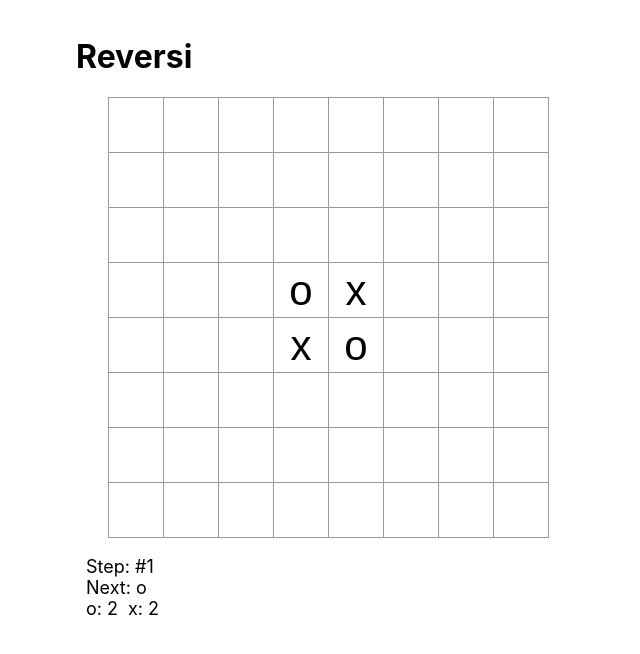
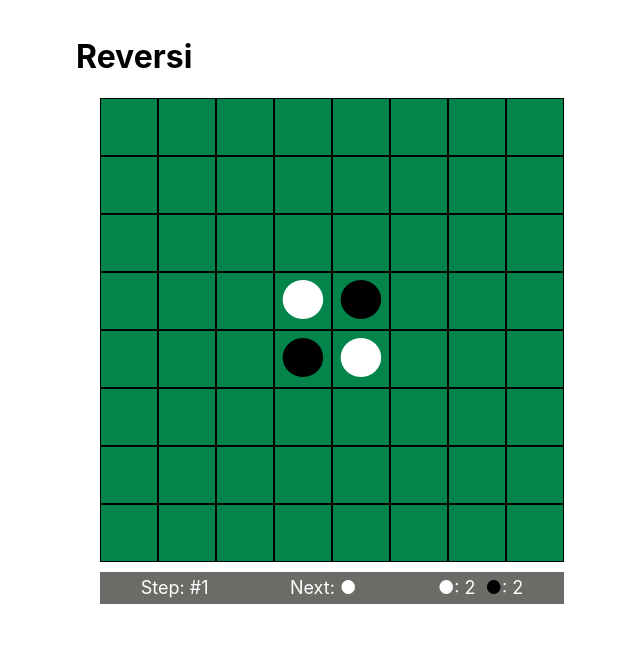
Before and after one commit to akhrszk/reversi-react-redux, a React (Create React App) app: page / in a window 1280 px wide. Shown: the top 654 px of the page, without its empty margins (308-948 px from the left). Built offline with nearby package versions, Linux system fonts and the light colour scheme.

Commit message:
style適用

```diff
--- a/package.json
+++ b/package.json
@@ -7,11 +7,13 @@
     "@testing-library/jest-dom": "^4.2.4",
     "@testing-library/react": "^9.3.2",
     "@testing-library/user-event": "^7.1.2",
+    "@types/classnames": "^2.2.10",
     "@types/jest": "^24.0.0",
     "@types/node": "^12.0.0",
     "@types/react": "^16.9.0",
     "@types/react-dom": "^16.9.0",
     "@types/react-redux": "^7.1.7",
+    "classnames": "^2.2.6",
     "react": "^16.13.1",
     "react-dom": "^16.13.1",
     "react-redux": "^7.2.0",
--- a/src/features/board/Board.module.css
+++ b/src/features/board/Board.module.css
@@ -1,21 +1,38 @@
 
 .board {
-  width: 448px;
-  height: 448px;
+  width: 464px;
+  height: 464px;
   margin: 0 auto;
 }
 
 .cell {
-  background: #fff;
-  border: 1px solid #999;
+  background-color: #02854b;
+  border: 1px solid #000;
   float: left;
-  font-size: 42px;
-  line-height: 56px;
+  font-size: 54px;
+  line-height: 54px;
   height: 56px;
   width: 56px;
-  margin-right: -1px;
-  margin-top: -1px;
   padding: 0;
+  margin: 0;
   text-align: center;
+}
+
+.cell button {
+  width: 100%;
+  height: 100%;
   cursor: pointer;
+  background-color: transparent;
+  background-repeat:no-repeat;
+  border: none;
+  overflow: hidden;
+  outline:none;
 }
+
+.white {
+  color: white;
+}
+
+.black {
+  color: black;
+}
--- a/src/features/board/Board.tsx
+++ b/src/features/board/Board.tsx
@@ -1,4 +1,5 @@
 import React from 'react';
+import classNames from 'classnames';
 import { Disk } from '../../domain/disk';
 import { selectBoard } from './boardSlice';
 import { useSelector } from 'react-redux';
@@ -13,13 +14,15 @@ const Cell: React.FC<{
   onClick: (position: [number, number]) => void
 }> = ({ disk, position, onClick }) => {
   if (disk === Disk.White) {
-    return (<button className={styles.cell}>o</button>)
+    return (<div className={classNames(styles.cell, styles.white)}>&#9679;</div>)
   }
   if (disk === Disk.Black) {
-    return (<button className={styles.cell}>x</button>);
+    return (<div className={classNames(styles.cell, styles.black)}>&#9679;</div>);
   }
   return (
-    <button className={styles.cell} onClick={() => onClick(position)}></button>
+    <div className={styles.cell}>
+      <button onClick={() => onClick(position)}></button>
+    </div>
   );
 }
 
--- a/src/features/status/Status.module.css
+++ b/src/features/status/Status.module.css
@@ -1,7 +1,28 @@
 
 .status {
-  margin: 10px;
+  width: 464px;
+  height: 32px;
+  margin: 10px auto;
+  background-color: #6c6b67;
+  line-height: 32px;
   font-size: 18px;
+  color: white;
+}
+
+.status ul {
+  padding: 0;
+  margin: 0;
+  list-style: none;
+  display: flex;
+}
+
+.status ul li {
+  flex-grow: 1;
+  text-align: center;
+}
+
+.diskCount {
+  display: inline-block;
 }
 
 .diskCount:first-child {
@@ -11,3 +32,11 @@
 .diskCount:last-child {
   margin-left: 5px;
 }
+
+.white {
+  color: white;
+}
+
+.black {
+  color: black;
+}
--- a/src/features/status/Status.tsx
+++ b/src/features/status/Status.tsx
@@ -1,17 +1,45 @@
 import React from 'react';
+import classNames from 'classnames';
 import { useSelector } from 'react-redux';
 import { selectStatus } from './statusSlice';
 import { Disk } from '../../domain/disk';
 
 import styles from './Status.module.css';
+import { Player } from '../../domain/player';
 
 type DiskCounterProps = { disk: Disk, value: number };
 const renderDiskCounter = (props: DiskCounterProps) => (
-  <span key={props.disk === Disk.White ? 'white' : 'black'}
+  <div key={props.disk === Disk.White ? 'white' : 'black'}
     className={styles.diskCount}
   >
-    {`${props.disk === Disk.White ? 'o' : 'x'}: ${props.value}`}
-  </span>
+    <span
+      className={
+        classNames({
+          [styles.white]: props.disk === Disk.White,
+          [styles.black]: props.disk === Disk.Black
+        })
+      }
+    >
+      &#9679;
+    </span>
+    <span>{`: ${props.value}`}</span>
+  </div>
+);
+
+const renderNextPlayer = (player: Player) => (
+  <div>
+    {'Next: '}
+    <span
+      className={
+        classNames({
+          [styles.white]: player.disk === Disk.White,
+          [styles.black]: player.disk === Disk.Black
+        })
+      }
+    >
+      &#9679;
+    </span>
+  </div>
 );
 
 export const Status = () => {
@@ -19,12 +47,14 @@ export const Status = () => {
 
   return (
     <div className={styles.status}>
-      <div>{`Step: #${step}`}</div>
+      <ul>
+        <li className={styles.item}>{`Step: #${step}`}</li>
       {nextPlayer
-        ? <div>{`Next: ${nextPlayer.disk === Disk.White ? 'o' : 'x'}`}</div>
-        : <div>Game...</div>
+        ? <li className={styles.item}>{renderNextPlayer(nextPlayer)}</li>
+        : <li className={styles.item}>Game...</li>
       }
-      <div>{diskCount.map(v => renderDiskCounter(v))}</div>
+      <li className={styles.item}>{diskCount.map(v => renderDiskCounter(v))}</li>
+      </ul>
     </div>
   );
 };
```
Also changed, not shown: 1 other file (tests, documents, lock files or other folders).
